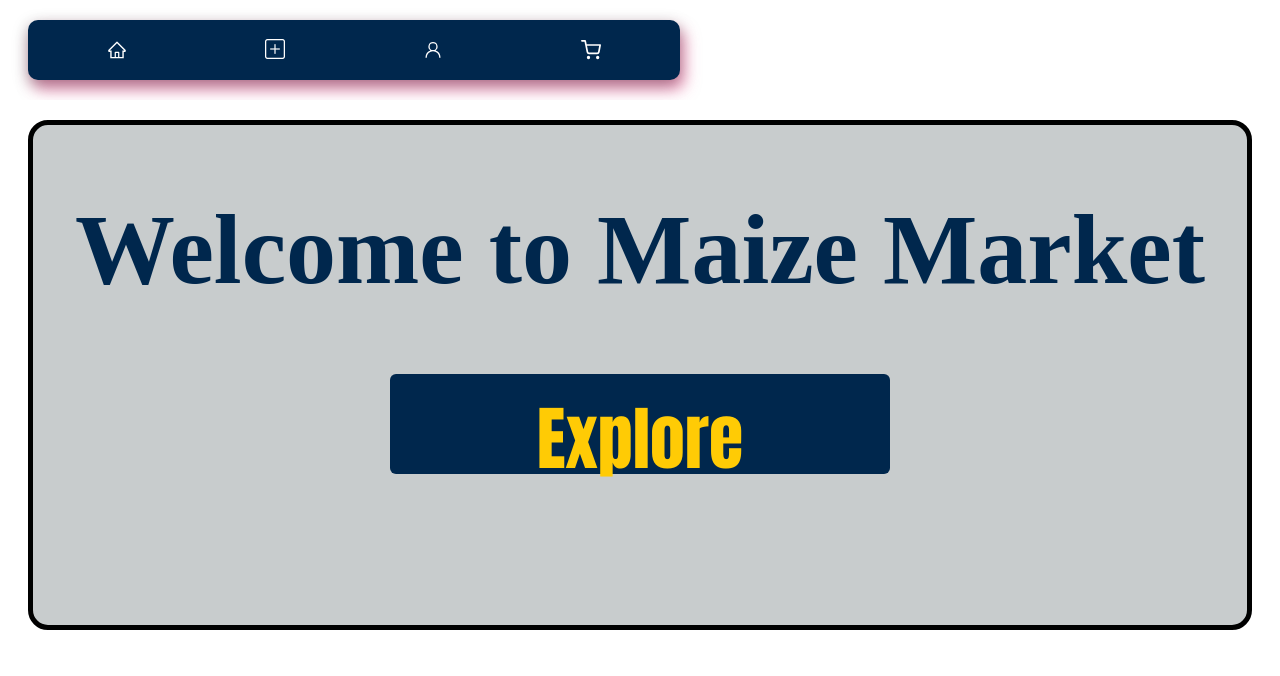
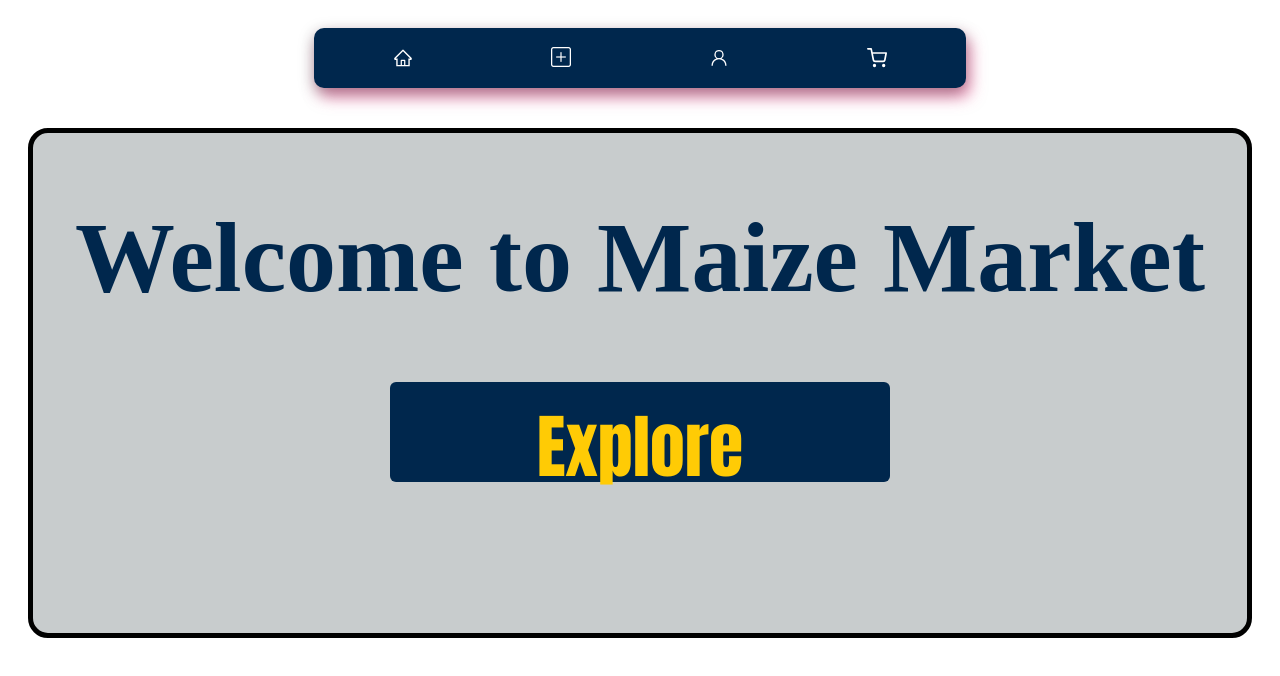
Before and after one commit to aayushsh06/Maize-Market, a React (Vite) app in the folder frontend/maize-market-v1/: page /home in a window 1280 px wide. Shown: the top 676 px of the page. Built offline with nearby package versions, Linux system fonts and the light colour scheme; no server answers.

Commit message:
Configured login page

```diff
--- a/frontend/maize-market-v1/src/components/App.jsx
+++ b/frontend/maize-market-v1/src/components/App.jsx
@@ -7,6 +7,7 @@
 import AddProductModal from './AddProductModal.jsx';
 import Navbar from './Navbar.jsx';
 import Home from './Home.jsx';
+import SignIn from './Login.jsx';
 
 function App() {
   const formatDate = (date) => {
@@ -62,6 +63,7 @@
             <Route path="/" element={<Navigate to={"/home"} />} />
             <Route path="/home" element={<Home/>}/>
             <Route path="/products" element={<ProductList data={data} currentPage={currentPage} getAllProducts={getAllProducts} />} />
+            <Route path="/login" element={<SignIn/>} />
           </Routes>
         </div>
       </main>
--- /dev/null
+++ b/frontend/maize-market-v1/src/components/Login.jsx
@@ -0,0 +1,239 @@
+import React from 'react';
+import styled from 'styled-components';
+
+const Login = () => {
+  return (
+    <StyledWrapper>
+      <div className="wrapper">
+        <div className="card-switch">
+          <label className="switch">
+            <input type="checkbox" className="toggle" />
+            <span className="slider" />
+            <span className="card-side" />
+            <div className="flip-card__inner">
+              <div className="flip-card__front">
+                <div className="title">Log in</div>
+                <form className="flip-card__form" action>
+                  <input className="flip-card__input" name="email" placeholder="Email" type="email" />
+                  <input className="flip-card__input" name="password" placeholder="Password" type="password" />
+                  <button className="flip-card__btn">Let`s go!</button>
+                </form>
+              </div>
+              <div className="flip-card__back">
+                <div className="title">Sign up</div>
+                <form className="flip-card__form" action>
+                  <input className="flip-card__input" placeholder="Name" type="name" />
+                  <input className="flip-card__input" name="email" placeholder="Email" type="email" />
+                  <input className="flip-card__input" name="password" placeholder="Password" type="password" />
+                  <button className="flip-card__btn">Confirm!</button>
+                </form>
+              </div>
+            </div>
+          </label>
+        </div>
+      </div>
+    </StyledWrapper>
+  );
+}
+
+const StyledWrapper = styled.div`
+  .wrapper {
+    --input-focus: #2d8cf0;
+    --font-color: #323232;
+    --font-color-sub: #666;
+    --bg-color: #fff;
+    --bg-color-alt: #666;
+    --main-color: #323232;
+    display: flex;
+    align-items: center;
+    justify-content: center;
+    height: 100vh;
+  }
+  /* switch card */
+  .switch {
+    transform: translateY(-200px);
+    position: relative;
+    display: flex;
+    flex-direction: column;
+    justify-content: center;
+    align-items: center;
+    gap: 30px;
+    width: 50px;
+    height: 20px;
+  }
+
+  .card-side::before {
+    position: absolute;
+    content: 'Log in';
+    left: -70px;
+    top: 0;
+    width: 100px;
+    text-decoration: underline;
+    color: var(--font-color);
+    font-weight: 600;
+  }
+
+  .card-side::after {
+    position: absolute;
+    content: 'Sign up';
+    left: 70px;
+    top: 0;
+    width: 100px;
+    text-decoration: none;
+    color: var(--font-color);
+    font-weight: 600;
+  }
+
+  .toggle {
+    opacity: 0;
+    width: 0;
+    height: 0;
+  }
+
+  .slider {
+    box-sizing: border-box;
+    border-radius: 5px;
+    border: 2px solid var(--main-color);
+    box-shadow: 4px 4px var(--main-color);
+    position: absolute;
+    cursor: pointer;
+    top: 0;
+    left: 0;
+    right: 0;
+    bottom: 0;
+    background-color: var(--bg-colorcolor);
+    transition: 0.3s;
+  }
+
+  .slider:before {
+    box-sizing: border-box;
+    position: absolute;
+    content: "";
+    height: 20px;
+    width: 20px;
+    border: 2px solid var(--main-color);
+    border-radius: 5px;
+    left: -2px;
+    bottom: 2px;
+    background-color: var(--bg-color);
+    box-shadow: 0 3px 0 var(--main-color);
+    transition: 0.3s;
+  }
+
+  .toggle:checked + .slider {
+    background-color: var(--input-focus);
+  }
+
+  .toggle:checked + .slider:before {
+    transform: translateX(30px);
+  }
+
+  .toggle:checked ~ .card-side:before {
+    text-decoration: none;
+  }
+
+  .toggle:checked ~ .card-side:after {
+    text-decoration: underline;
+  }
+
+  /* card */
+
+  .flip-card__inner {
+    width: 300px;
+    height: 350px;
+    position: relative;
+    background-color: transparent;
+    perspective: 1000px;
+      /* width: 100%;
+      height: 100%; */
+    text-align: center;
+    transition: transform 0.8s;
+    transform-style: preserve-3d;
+  }
+
+  .toggle:checked ~ .flip-card__inner {
+    transform: rotateY(180deg);
+  }
+
+  .toggle:checked ~ .flip-card__front {
+    box-shadow: none;
+  }
+
+  .flip-card__front, .flip-card__back {
+    padding: 20px;
+    position: absolute;
+    display: flex;
+    flex-direction: column;
+    justify-content: center;
+    -webkit-backface-visibility: hidden;
+    backface-visibility: hidden;
+    background: lightgrey;
+    gap: 20px;
+    border-radius: 5px;
+    border: 2px solid var(--main-color);
+    box-shadow: 4px 4px var(--main-color);
+  }
+
+  .flip-card__back {
+    width: 100%;
+    transform: rotateY(180deg);
+  }
+
+  .flip-card__form {
+    display: flex;
+    flex-direction: column;
+    align-items: center;
+    gap: 20px;
+  }
+
+  .title {
+    margin: 20px 0 20px 0;
+    font-size: 25px;
+    font-weight: 900;
+    text-align: center;
+    color: var(--main-color);
+  }
+
+  .flip-card__input {
+    width: 250px;
+    height: 40px;
+    border-radius: 5px;
+    border: 2px solid var(--main-color);
+    background-color: var(--bg-color);
+    box-shadow: 4px 4px var(--main-color);
+    font-size: 15px;
+    font-weight: 600;
+    color: var(--font-color);
+    padding: 5px 10px;
+    outline: none;
+  }
+
+  .flip-card__input::placeholder {
+    color: var(--font-color-sub);
+    opacity: 0.8;
+  }
+
+  .flip-card__input:focus {
+    border: 2px solid var(--input-focus);
+  }
+
+  .flip-card__btn:active, .button-confirm:active {
+    box-shadow: 0px 0px var(--main-color);
+    transform: translate(3px, 3px);
+  }
+
+  .flip-card__btn {
+    margin: 20px 0 20px 0;
+    width: 120px;
+    height: 40px;
+    border-radius: 5px;
+    border: 2px solid var(--main-color);
+    background-color: var(--bg-color);
+    box-shadow: 4px 4px var(--main-color);
+    font-size: 17px;
+    font-weight: 600;
+    color: var(--font-color);
+    cursor: pointer;
+  }`;
+
+export default Login;
--- a/frontend/maize-market-v1/src/components/Navbar.jsx
+++ b/frontend/maize-market-v1/src/components/Navbar.jsx
@@ -6,7 +6,14 @@
   const navigate = useNavigate();
 
   const handleHomeClick = () => {
-    navigate("/home")
+    navigate("/home");
+  }
+  const handleAddClick = () => {
+    navigate("/products");
+    toggleModal(true);
+  }
+  const handleUserClick = () => {
+    navigate("/login");
   }
   return (
     <StyledWrapper>
@@ -16,10 +23,10 @@
             <path d="M946.5 505L560.1 118.8l-25.9-25.9a31.5 31.5 0 0 0-44.4 0L77.5 505a63.9 63.9 0 0 0-18.8 46c.4 35.2 29.7 63.3 64.9 63.3h42.5V940h691.8V614.3h43.4c17.1 0 33.2-6.7 45.3-18.8a63.6 63.6 0 0 0 18.7-45.3c0-17-6.7-33.1-18.8-45.2zM568 868H456V664h112v204zm217.9-325.7V868H632V640c0-22.1-17.9-40-40-40H432c-22.1 0-40 17.9-40 40v228H238.1V542.3h-96l370-369.7 23.1 23.1L882 542.3h-96.1z" />
           </svg>
         </button>
-        <button className="button" onClick={() => toggleModal(true)}>
+        <button className="button" onClick={handleAddClick}>
           <i className = 'bi bi-plus-square'></i>
         </button>
-        <button className="button">
+        <button className="button" onClick={handleUserClick}>
           <svg xmlns="http://www.w3.org/2000/svg" width="1em" height="1em" viewBox="0 0 24 24" strokeWidth={0} fill="currentColor" stroke="currentColor" className="icon">
             <path d="M12 2.5a5.5 5.5 0 0 1 3.096 10.047 9.005 9.005 0 0 1 5.9 8.181.75.75 0 1 1-1.499.044 7.5 7.5 0 0 0-14.993 0 .75.75 0 0 1-1.5-.045 9.005 9.005 0 0 1 5.9-8.18A5.5 5.5 0 0 1 12 2.5ZM8 8a4 4 0 1 0 8 0 4 4 0 0 0-8 0Z" />
           </svg>
@@ -37,6 +44,11 @@
 }
 
 const StyledWrapper = styled.div`
+  display: flex;
+  justify-content: center;
+  align-items: center;
+
+
   .button-container {
     display: flex;
     background-color:#00274d;
```
